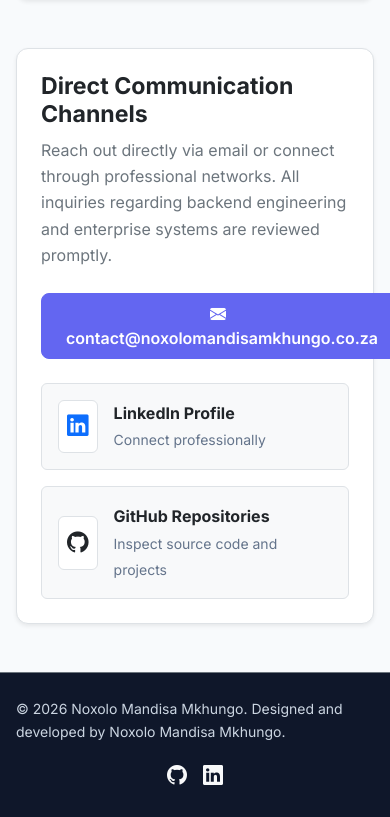
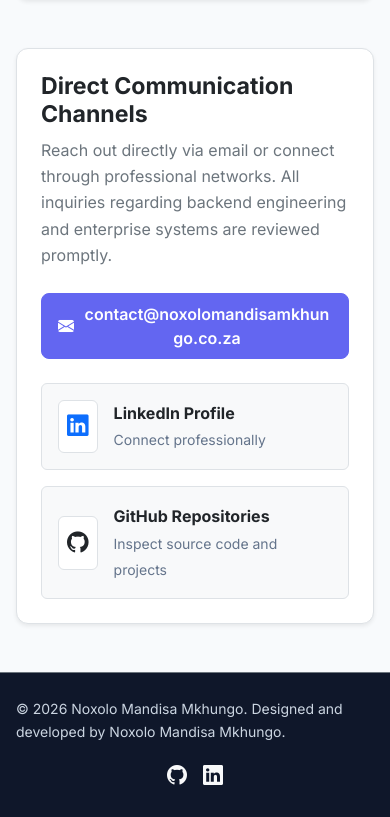
Before and after one commit to NMandisa/enterprise-engineering-portfolio, an Angular app: page /contact in a window 390 px wide. Shown: the part 1113-1930 px from the top of the page. Built offline with nearby package versions, Linux system fonts and the light colour scheme.

Commit message:
fix(contact): ensure email action button wraps cleanly on mobile viewports

```diff
--- a/src/app/pages/contact/contact.component.html
+++ b/src/app/pages/contact/contact.component.html
@@ -44,10 +44,13 @@
           Reach out directly via email or connect through professional networks. All inquiries regarding backend engineering and enterprise systems are reviewed promptly.
         </p>
 
-        <div class="d-flex flex-wrap gap-3">
-          <a [href]="'mailto:' + emailAddress" class="btn btn-primary btn-lg px-4 fs-6 fw-semibold">
-            <i class="bi bi-envelope-fill me-2"></i> {{ emailAddress }}
-          </a>
+        <div class="d-flex flex-wrap gap-3 w-100">
+        <a
+          [href]="'mailto:' + emailAddress"
+          class="btn btn-primary btn-lg w-100 w-lg-auto px-3 px-sm-4 fs-6 fw-semibold text-break d-inline-flex align-items-center justify-content-center">
+          <i class="bi bi-envelope-fill me-2 flex-shrink-0"></i>
+          <span class="text-break">{{ emailAddress }}</span>
+        </a>
         </div>
       </div>
 
--- a/src/app/pages/contact/contact.component.scss
+++ b/src/app/pages/contact/contact.component.scss
@@ -1,3 +1,9 @@
+.btn {
+  max-width: 100%;
+  white-space: normal;
+  word-break: break-word;
+}
+
 .text-indigo {
   color: var(--accent-indigo, #6366f1);
 }
```
